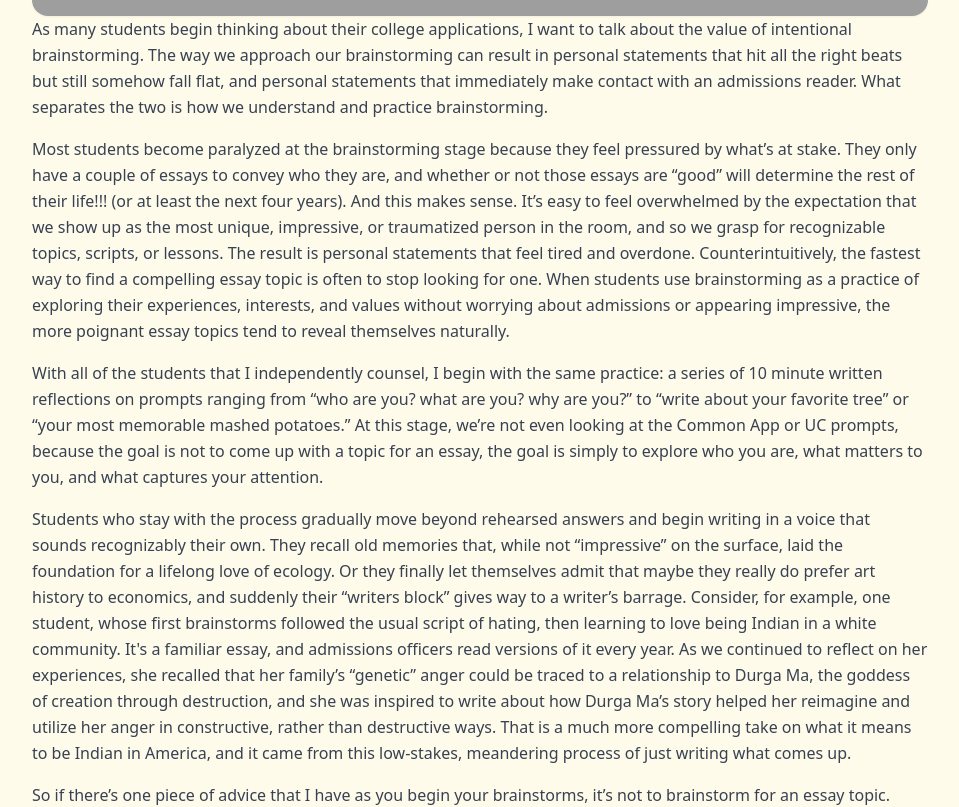
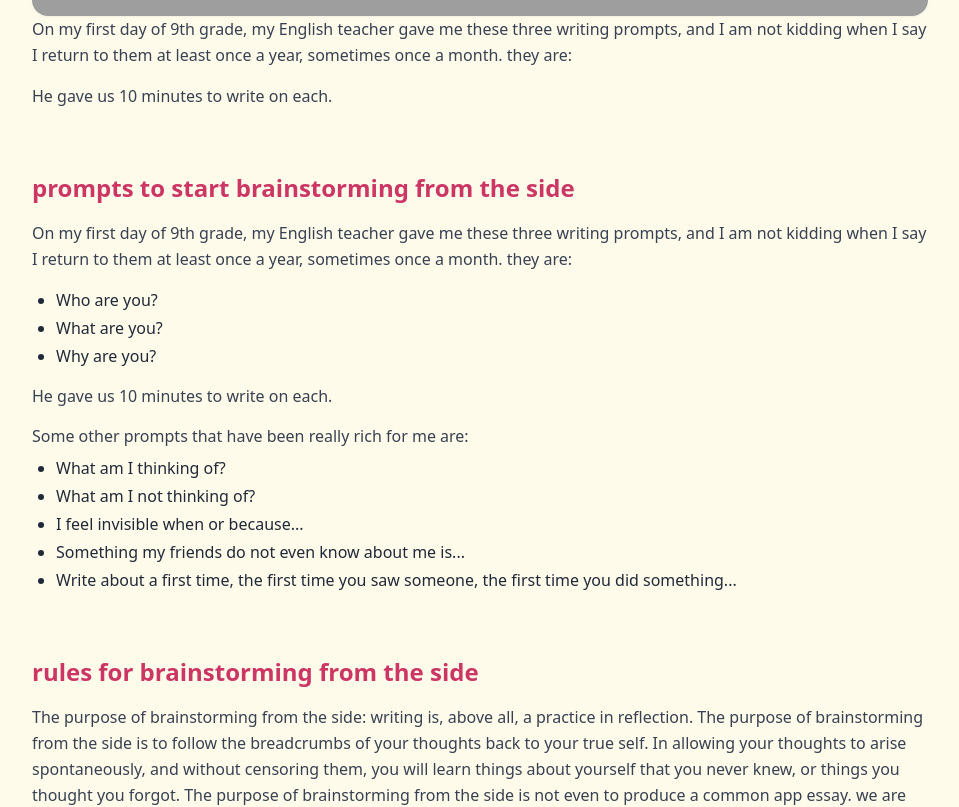
Before and after one commit to tendermoonflower/mpcc, a Next.js app: page /tips in a window 1280 px wide. Shown: the part 773-1580 px from the top of the page, without its empty margins (160-1119 px from the left). Built offline with nearby package versions, Linux system fonts and the light colour scheme; grey boxes are pictures that could not be loaded.

Commit message:
Update tips.tsx

```diff
--- a/pages/tips.tsx
+++ b/pages/tips.tsx
@@ -55,43 +55,15 @@ export default function VideoPage() {
           </div>
 
            <p className="mb-4 text-gray-700 leading-relaxed">
-      As many students begin thinking about their college applications, I want to talk about the value of intentional brainstorming.
-      The way we approach our brainstorming can result in personal statements that hit all the right beats but still somehow fall flat,
-      and personal statements that immediately make contact with an admissions reader. What separates the two is how we understand and practice brainstorming.
-    </p>
+            On my first day of 9th grade, my English teacher gave me these three writing prompts, and I am not kidding when I say I return to them at least once a year, sometimes once a month. they are:
+          </p>
 
-  <p className="mb-4 text-gray-700 leading-relaxed">
-      Most students become paralyzed at the brainstorming stage because they feel pressured by what’s at stake. They only have a couple of essays to
-      convey who they are, and whether or not those essays are “good” will determine the rest of their life!!! (or at least the next four years).
-      And this makes sense. It’s easy to feel overwhelmed by the expectation that we show up as the most unique, impressive, or traumatized person
-      in the room, and so we grasp for recognizable topics, scripts, or lessons. The result is personal statements that feel tired and overdone.
-      Counterintuitively, the fastest way to find a compelling essay topic is often to stop looking for one. When students use brainstorming as a
-      practice of exploring their experiences, interests, and values without worrying about admissions or appearing impressive, the more poignant
-      essay topics tend to reveal themselves naturally.
-    </p>
+           <p className="mb-4 text-gray-700">
+            He gave us 10 minutes to write on each.
+          </p>
 
-     <p className="mb-4 text-gray-700 leading-relaxed">
-      With all of the students that I independently counsel, I begin with the same practice: a series of 10 minute written reflections on prompts
-      ranging from “who are you? what are you? why are you?” to “write about your favorite tree” or “your most memorable mashed potatoes.”
-      At this stage, we’re not even looking at the Common App or UC prompts, because the goal is not to come up with a topic for an essay, the goal is simply to explore who you are,
-      what matters to you, and what captures your attention.
-    </p>
 
-    <p className="mb-4 text-gray-700 leading-relaxed">
-      Students who stay with the process gradually move beyond rehearsed answers and begin writing in a voice that sounds recognizably their own.
-      They recall old memories that, while not “impressive” on the surface, laid the foundation for a lifelong love of ecology. Or they finally let
-      themselves admit that maybe they really do prefer art history to economics, and suddenly their “writers block” gives way to a writer’s barrage.
-      Consider, for example, one student, whose first brainstorms followed the usual script of hating, then learning to love being Indian in a white community.
-      It's a familiar essay, and admissions officers read versions of it every year. As we continued to reflect on her experiences, she recalled that her family’s
-      “genetic” anger could be traced to a relationship to Durga Ma, the goddess of creation through destruction, and she was inspired to write about how Durga Ma’s
-      story helped her reimagine and utilize her anger in constructive, rather than destructive ways. That is a much more compelling take on what it means to be Indian
-      in America, and it came from this low-stakes, meandering process of just writing what comes up.
-    </p>
 
-  <p className="mb-4 text-gray-700 leading-relaxed">
-      So if there’s one piece of advice that I have as you begin your brainstorms, it’s not to brainstorm for an essay topic.
-      Brainstorm first to understand yourself, and then everything else becomes easy.
-    </p>
         </section>
 
 
```
